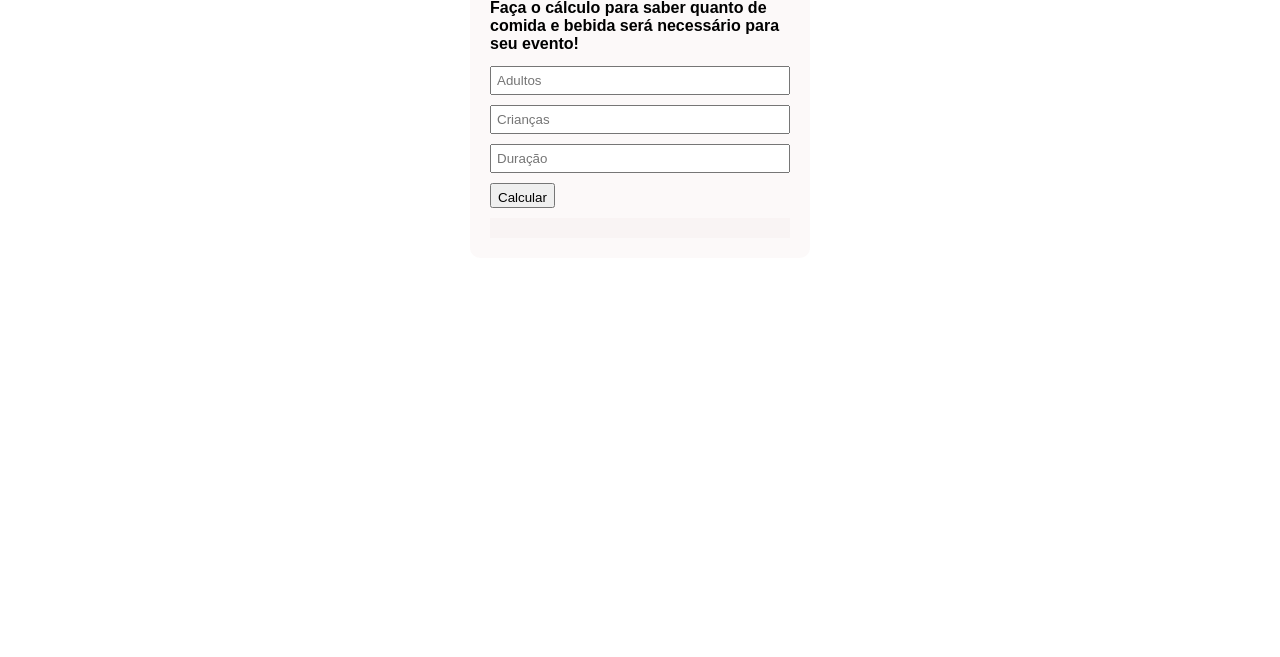
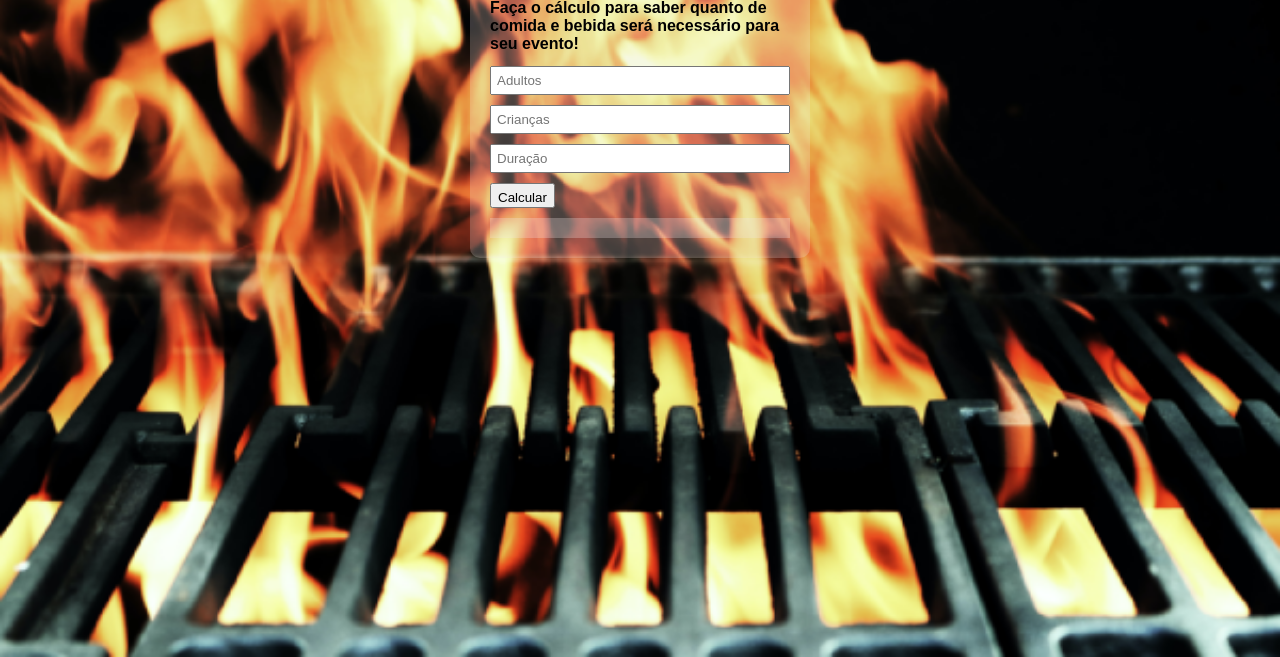
Before and after one commit to monalizavitor/bbq, a plain HTML site: page index.html in a window 1280 px wide. Shown: the part 143-800 px from the top of the page. Drawn offline with Linux system fonts and the light colour scheme.

Commit message:
Update style.css

```diff
--- a/style.css
+++ b/style.css
@@ -1,5 +1,5 @@
 body{
-    background-image: url(img/backg1.jpg);
+    background-image: url(img/backg0.png);
     background-size: cover;
 }
 
```
